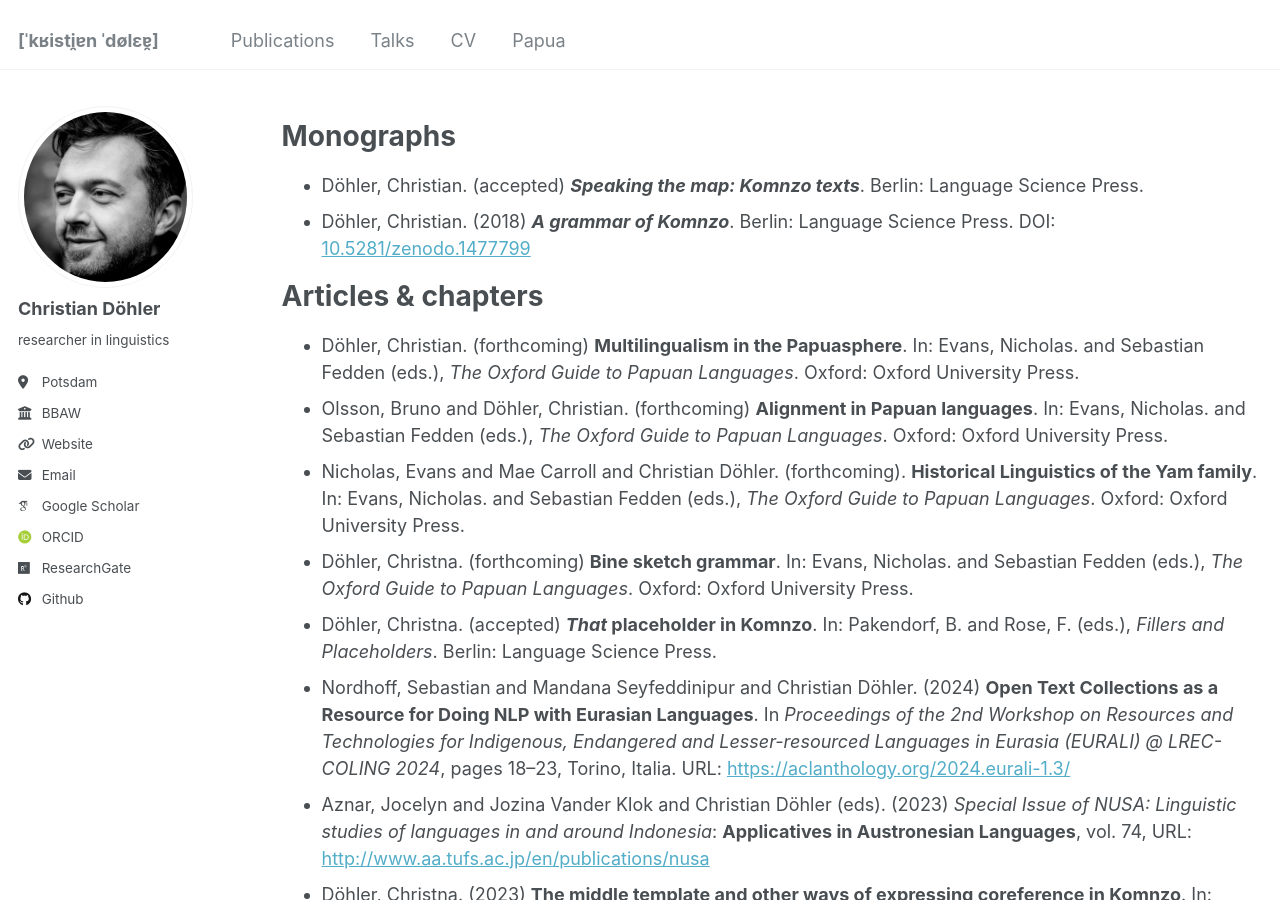
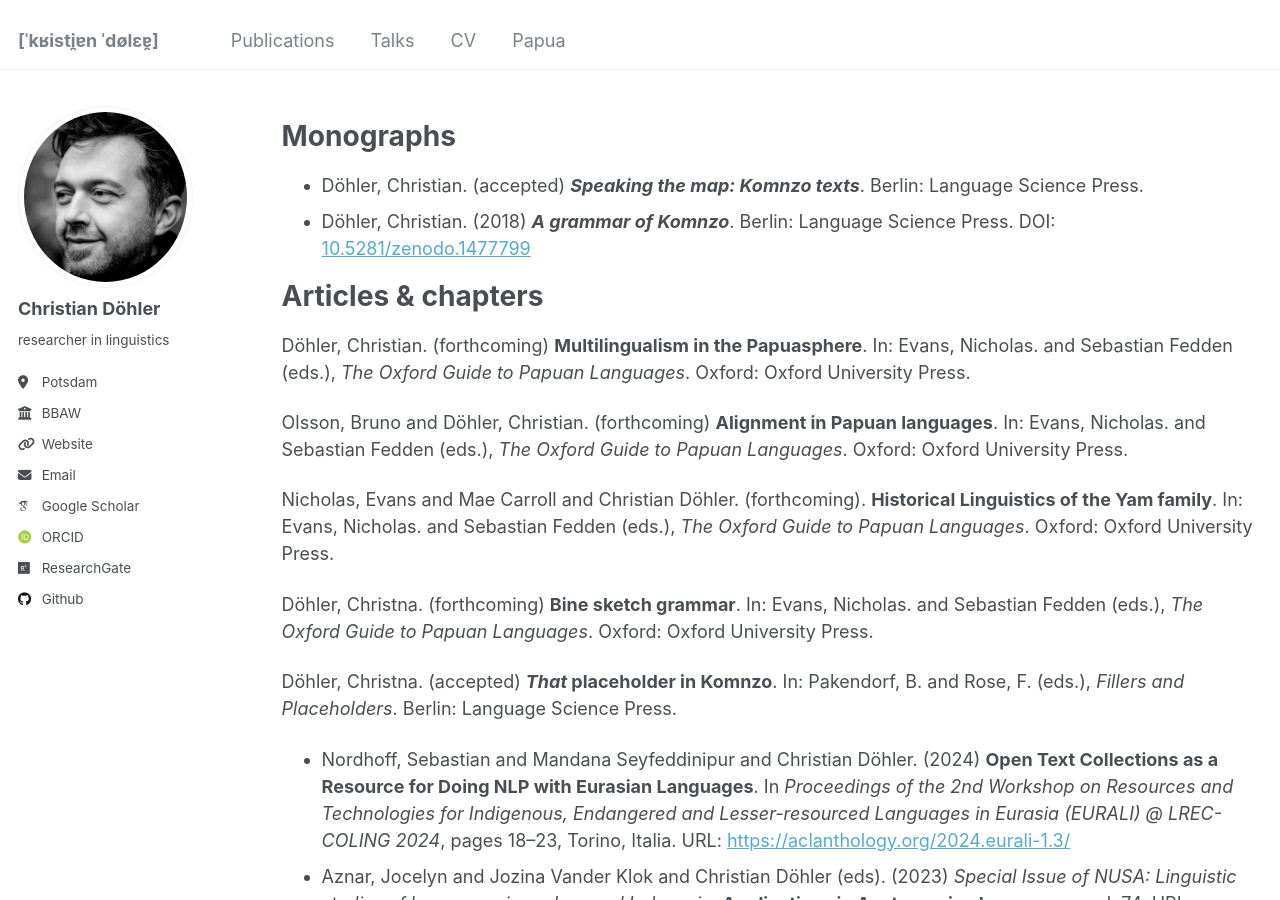
Before and after one commit to chrdoe/chrdoe.github.io, a Jekyll site: the page built from _pages/publications.md, in a window 1280 px wide and 900 px high. Built offline with Jekyll 4.4.1, drawn with Linux system fonts in a browser that asks for light colours; some web fonts are replaced.

Commit message:
Update publications.md

```diff
--- a/_pages/publications.md
+++ b/_pages/publications.md
@@ -18,11 +18,15 @@ Monographs
 Articles & chapters
 ===
 
-* Döhler, Christian. (forthcoming) **Multilingualism in the Papuasphere**. In: Evans, Nicholas. and Sebastian Fedden (eds.), *The Oxford Guide to Papuan Languages*. Oxford: Oxford University Press.
-* Olsson, Bruno and Döhler, Christian. (forthcoming) **Alignment in Papuan languages**. In: Evans, Nicholas. and Sebastian Fedden (eds.), *The Oxford Guide to Papuan Languages*. Oxford: Oxford University Press.
-* Nicholas, Evans and Mae Carroll and Christian Döhler. (forthcoming). **Historical Linguistics of the Yam family**. In: Evans, Nicholas. and Sebastian Fedden (eds.), *The Oxford Guide to Papuan Languages*. Oxford: Oxford University Press.
-* Döhler, Christna. (forthcoming) **Bine sketch grammar**. In: Evans, Nicholas. and Sebastian Fedden (eds.), *The Oxford Guide to Papuan Languages*. Oxford: Oxford University Press.
-* Döhler, Christna. (accepted) ***That* placeholder in Komnzo**. In: Pakendorf, B. and Rose, F. (eds.), *Fillers and Placeholders*. Berlin: Language Science Press.
+Döhler, Christian. (forthcoming) **Multilingualism in the Papuasphere**. In: Evans, Nicholas. and Sebastian Fedden (eds.), *The Oxford Guide to Papuan Languages*. Oxford: Oxford University Press.
+
+Olsson, Bruno and Döhler, Christian. (forthcoming) **Alignment in Papuan languages**. In: Evans, Nicholas. and Sebastian Fedden (eds.), *The Oxford Guide to Papuan Languages*. Oxford: Oxford University Press.
+
+Nicholas, Evans and Mae Carroll and Christian Döhler. (forthcoming). **Historical Linguistics of the Yam family**. In: Evans, Nicholas. and Sebastian Fedden (eds.), *The Oxford Guide to Papuan Languages*. Oxford: Oxford University Press.
+
+Döhler, Christna. (forthcoming) **Bine sketch grammar**. In: Evans, Nicholas. and Sebastian Fedden (eds.), *The Oxford Guide to Papuan Languages*. Oxford: Oxford University Press.
+
+Döhler, Christna. (accepted) ***That* placeholder in Komnzo**. In: Pakendorf, B. and Rose, F. (eds.), *Fillers and Placeholders*. Berlin: Language Science Press.
 * Nordhoff, Sebastian and Mandana Seyfeddinipur and Christian Döhler. (2024) **Open Text Collections as a Resource for Doing NLP with Eurasian Languages**. In *Proceedings of the 2nd Workshop on Resources and Technologies for Indigenous, Endangered and Lesser-resourced Languages in Eurasia (EURALI) @ LREC-COLING 2024*, pages 18–23, Torino, Italia. URL: [https://aclanthology.org/2024.eurali-1.3/](https://aclanthology.org/2024.eurali-1.3/)
 * Aznar, Jocelyn and Jozina Vander Klok and Christian Döhler (eds). (2023) *Special Issue of NUSA: Linguistic studies of languages in and around Indonesia*: **Applicatives in Austronesian Languages**, vol. 74, URL: [http://www.aa.tufs.ac.jp/en/publications/nusa](http://www.aa.tufs.ac.jp/en/publications/nusa)
 * Döhler, Christna. (2023) **The middle template and other ways of expressing coreference in Komnzo**. In: Janic, K., Puddu, N., Haspelmath, M. (eds.), *Reflexive constructions in the world's languages*, 419-445. Berlin: Language Science Press. DOI: [10.5281/zenodo.7874960](https://doi.org/10.5281/zenodo.7874960)
```
